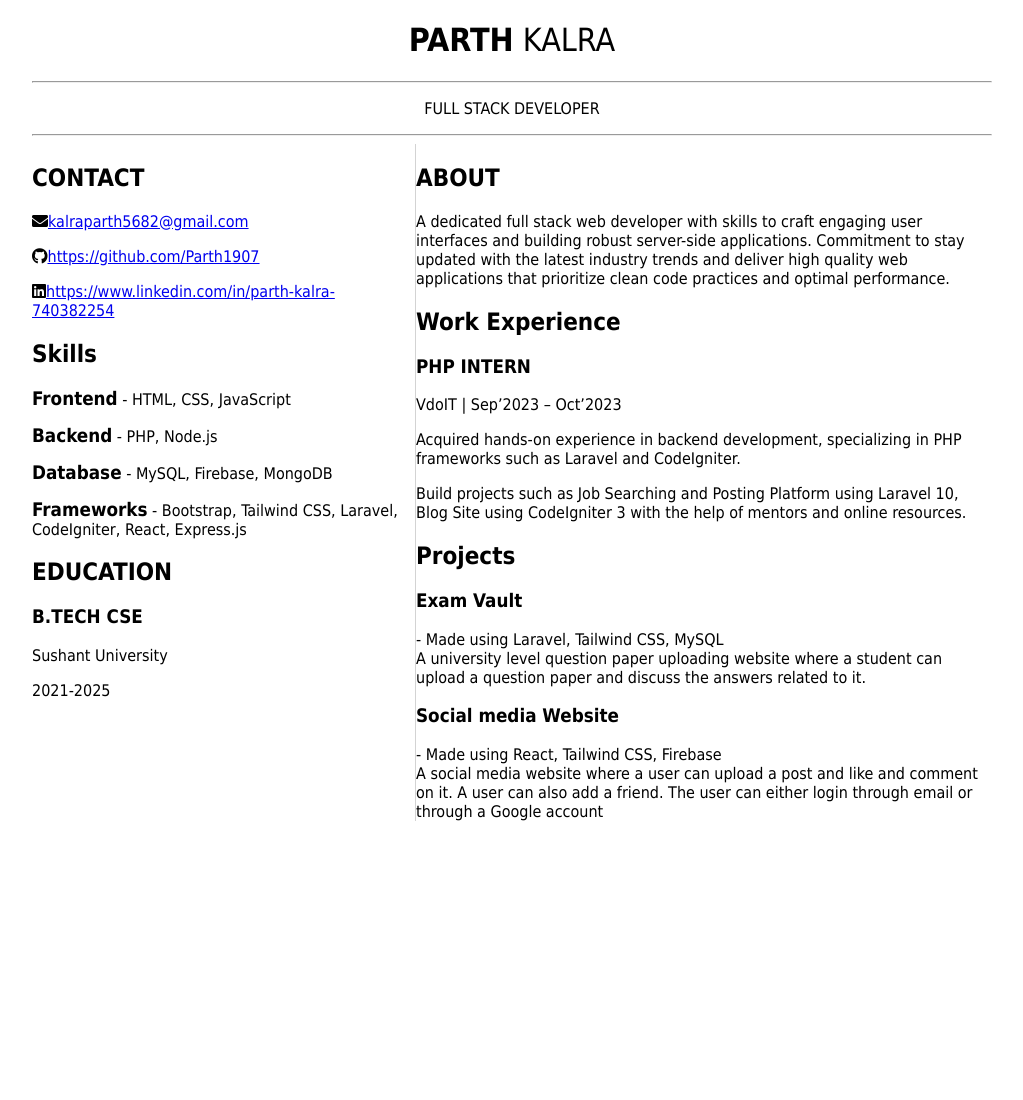
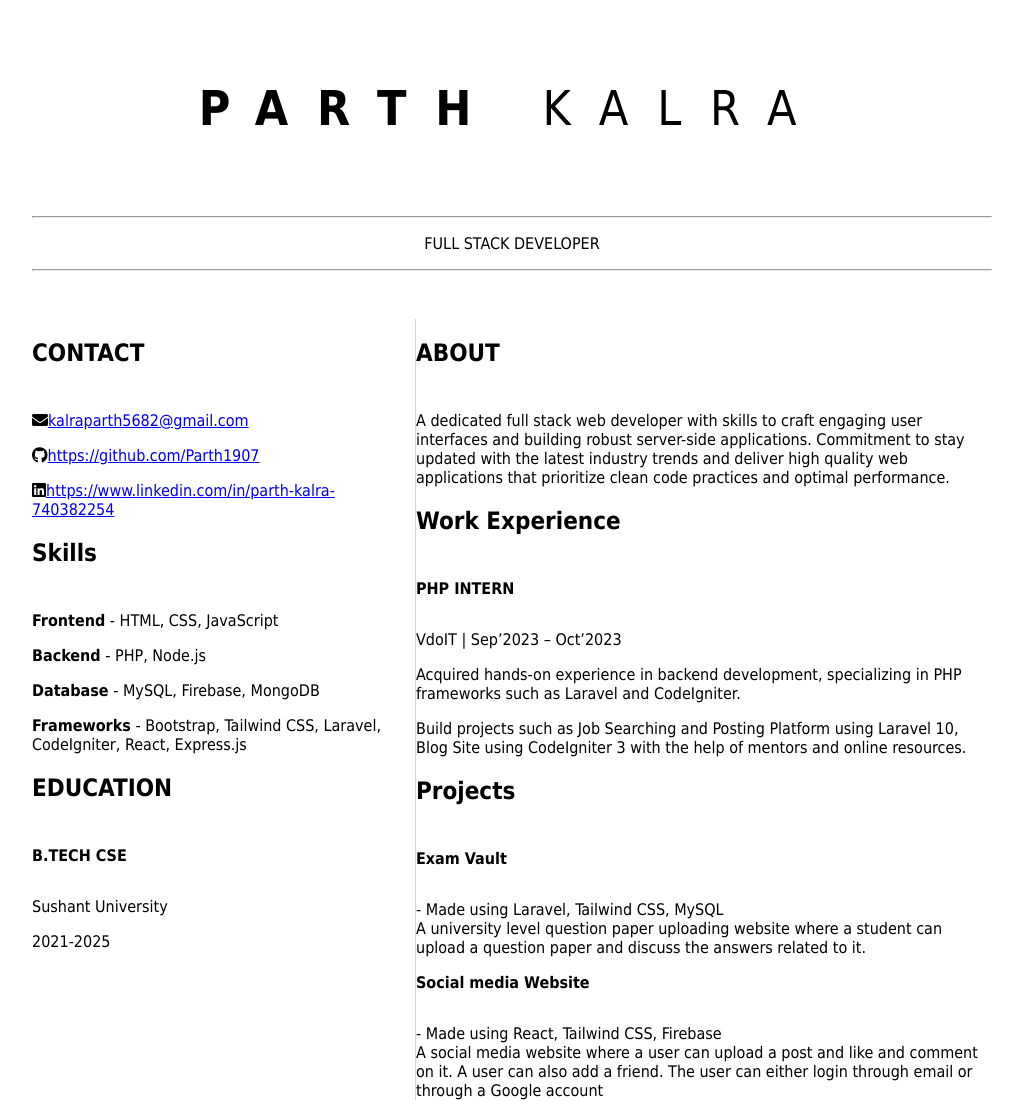
Before and after one commit to Parth1907/Resume, a plain HTML site: page index.html in a window 1280 px wide. Shown: the whole page, without its empty margins (128-1151 px from the left). Before the commit the page ends 821 px from the top, so only its background shows below. Drawn offline with Linux system fonts and the light colour scheme.

Commit message:
added heading style

```diff
--- a/index.html
+++ b/index.html
@@ -7,6 +7,24 @@
     <title>Resume</title>
     <link rel="stylesheet" href="https://cdnjs.cloudflare.com/ajax/libs/font-awesome/5.15.4/css/all.min.css">
     <!-- <script src="https://cdn.tailwindcss.com"></script> -->
+    <style>
+        h1 {
+            font-size: 3em;
+            letter-spacing: .6em;
+            padding-top: 1em;
+            padding-bottom: 1em;
+        }
+
+        h2 {
+            font-size: 1.5em;
+            padding-bottom: 1em;
+        }
+
+        h3 {
+            font-size: 1em;
+            padding-bottom: 1em;
+        }
+    </style>
 </head>
 
 <body class="max-w-[960px] m-auto"
@@ -17,7 +35,7 @@
         <p style="text-align:center">FULL STACK DEVELOPER</p>
         <hr>
     </header>
-    <main style="display: grid; grid-template-columns: 40% 60% ">
+    <main style="display: grid; grid-template-columns: 40% 60%; margin-top:3em ">
         <article style="border-right: 1px solid lightgray;">
             <section id="contact">
                 <h2>CONTACT</h2>
@@ -35,16 +53,17 @@
             <section>
                 <h2>Skills</h2>
                 <p>
-                    <h3 style="display: inline;">Frontend</h3> - HTML, CSS, JavaScript
+                <h3 style="display: inline;">Frontend</h3> - HTML, CSS, JavaScript
                 </p>
                 <p>
-                    <h3 style="display: inline;">Backend</h3> - PHP, Node.js
+                <h3 style="display: inline;">Backend</h3> - PHP, Node.js
                 </p>
                 <p>
-                    <h3 style="display: inline;">Database</h3> - MySQL, Firebase, MongoDB
+                <h3 style="display: inline;">Database</h3> - MySQL, Firebase, MongoDB
                 </p>
                 <p>
-                    <h3 style="display: inline;">Frameworks</h3> - Bootstrap, Tailwind CSS, Laravel, CodeIgniter, React, Express.js
+                <h3 style="display: inline;">Frameworks</h3> - Bootstrap, Tailwind CSS, Laravel, CodeIgniter, React,
+                Express.js
                 </p>
             </section>
             <section>
@@ -57,16 +76,18 @@
         <article>
             <section>
                 <h2>ABOUT</h2>
-                <p>A dedicated full stack web developer with skills to craft engaging user interfaces and building robust
-                server-side applications. Commitment to stay updated with the latest industry trends and deliver high
-                quality web applications that prioritize clean code practices and optimal performance.</p>
+                <p>A dedicated full stack web developer with skills to craft engaging user interfaces and building
+                    robust
+                    server-side applications. Commitment to stay updated with the latest industry trends and deliver
+                    high
+                    quality web applications that prioritize clean code practices and optimal performance.</p>
             </section>
             <section>
                 <h2>Work Experience</h2>
                 <h3>PHP INTERN</h3>
                 <p>VdoIT | Sep’2023 – Oct’2023</p>
                 <p>Acquired hands-on experience in backend development, specializing in PHP frameworks such as
-                Laravel and CodeIgniter.</p>
+                    Laravel and CodeIgniter.</p>
                 <p>Build projects such as Job Searching and Posting Platform using Laravel 10, Blog Site using
                     CodeIgniter 3 with the help of mentors and online resources.</p>
             </section>
```
